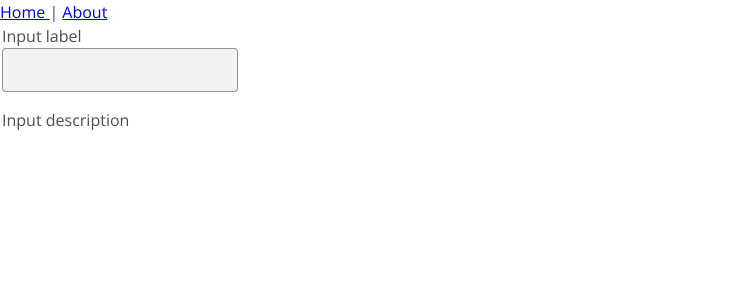
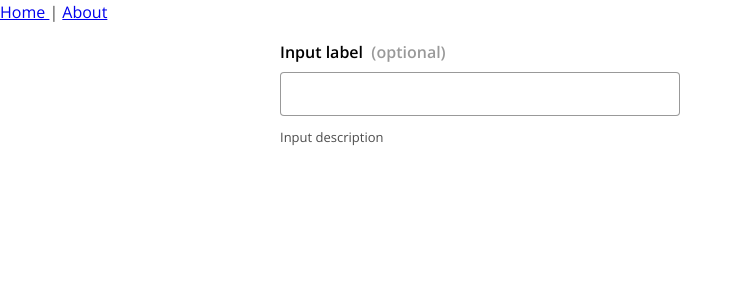
Before and after one commit to GLambermont/SDG-Dashboard, a Vue app: page /#/ in a window 1280 px wide. Shown: the top 300 px of the page, without its empty margins (0-742 px from the left). Built offline with nearby package versions, Linux system fonts and the light colour scheme.

Commit message:
Added conditional base styling

```diff
--- a/src/components/TextInput.vue
+++ b/src/components/TextInput.vue
@@ -1,57 +1,97 @@
 <template>
-  <fieldset class="text-input">
-    <label for="input"><slot name="label"></slot></label>
+  <fieldset class="text-input" :class="{ 'is-active': isActive }">
+    <label for="input" v-if="$slots.label">
+      <slot name="label"/>
+      <span class="tag" v-if="tag != null">&nbsp;{{ tagText }}</span>
+    </label>
 
-    <div class="input-container">
-      <input type="text" id="input">
-      <div class="state-border"></div>
-    </div>
+    <input
+      id="input"
+      type="text"
+      :style="{ backgroundColor: fill != null && (fill || '#F2F2F2') }"
+      @focus="isActive = true;"
+      @blur="isActive = false"
+    >
 
-    <p><slot name="description"></slot></p>
+    <p class="caption" v-if="$slots.caption"><slot name="caption"/></p>
   </fieldset>
 </template>
-
-
 
 <script>
 export default {
   name: 'TextInput',
-  fill: { type: String, default: '' },
-  type: { type: Boolean, default: false }
-};
+  data() {
+    return {
+      isActive: false
+    }
+  },
+  props: {
+    required: { default: false, type: Boolean },
+    tag: { default: null, type: String },
+    fill: { default: null, type: String },
+    type: { default: 'single-line', type: String }
+  },
+  computed: {
+    tagText() {
+      if (this.tag != null && this.tag != '') {
+        return this.tag;
+      } else if (this.tag != null && this.required) {
+        return ' (required)';
+      } else if (this.tag != null && !this.required) {
+        return ' (optional)';
+      }
+    },
+  }
+}
 </script>
 
 <style lang="scss" scoped>
 .text-input {
   border: none;
+  margin: 16px 0;
   padding: 0;
+  max-width: 400px;
 }
 
 label {
   display: block;
+  margin-bottom: 8px;
+  font-weight: 600;
+  color: $sdg-c-heading-dark;
+
+  .tag {
+    color: rgba(#000, 0.4);
   }
-
-  .input-container {
-    display: inline-block;
-    position: relative;
 }
 
 input {
-    padding: 12px 16px;
+  width: 100%;
+  padding: 12px;
   border: 1px solid $sdg-c-divider-dark-2;
   border-radius: 4px;
-    background: $sdg-c-gray-10;
+  transition: box-shadow 0.125s ease;
+
+  &:focus {
+    outline: none;
+  }
 
   &::placeholder {
     color: rgba(#000, 0.4);
   }
+}
 
-    .state-border {
-      @include overlay(-1px, -1px, -1px, -1px);
-      border-radius: inherit;
-      border-width: 2px;
-      border-style: solid;
-      border-color: $sdg-c-deep-purple-50;
+.caption {
+  margin: 12px 0 0 0;
+}
+
+// State modifiers
+.is-active {
+  label {
+    color: $sdg-c-deep-purple-50;
+  }
+
+  input {
+    box-shadow: 0 0 0 2px $sdg-c-deep-purple-50;
   }
 }
 
--- a/src/views/Home.vue
+++ b/src/views/Home.vue
@@ -1,9 +1,11 @@
 <template>
   <div class="home">
-    <text-input type="single-line" validate>
-      <template slot="label">Input label</template>
-      <template slot="description">Input description</template>
-    </text-input>
+    <div class="content-width-s">
+      <text-input type="single-line" tag>
+        <template slot="label">Input label</template>
+        <template slot="caption">Input description</template>
+      </text-input>
+    </div>
   </div>
 </template>
 
```
Lines whose indentation alone changed are shown as unchanged.
